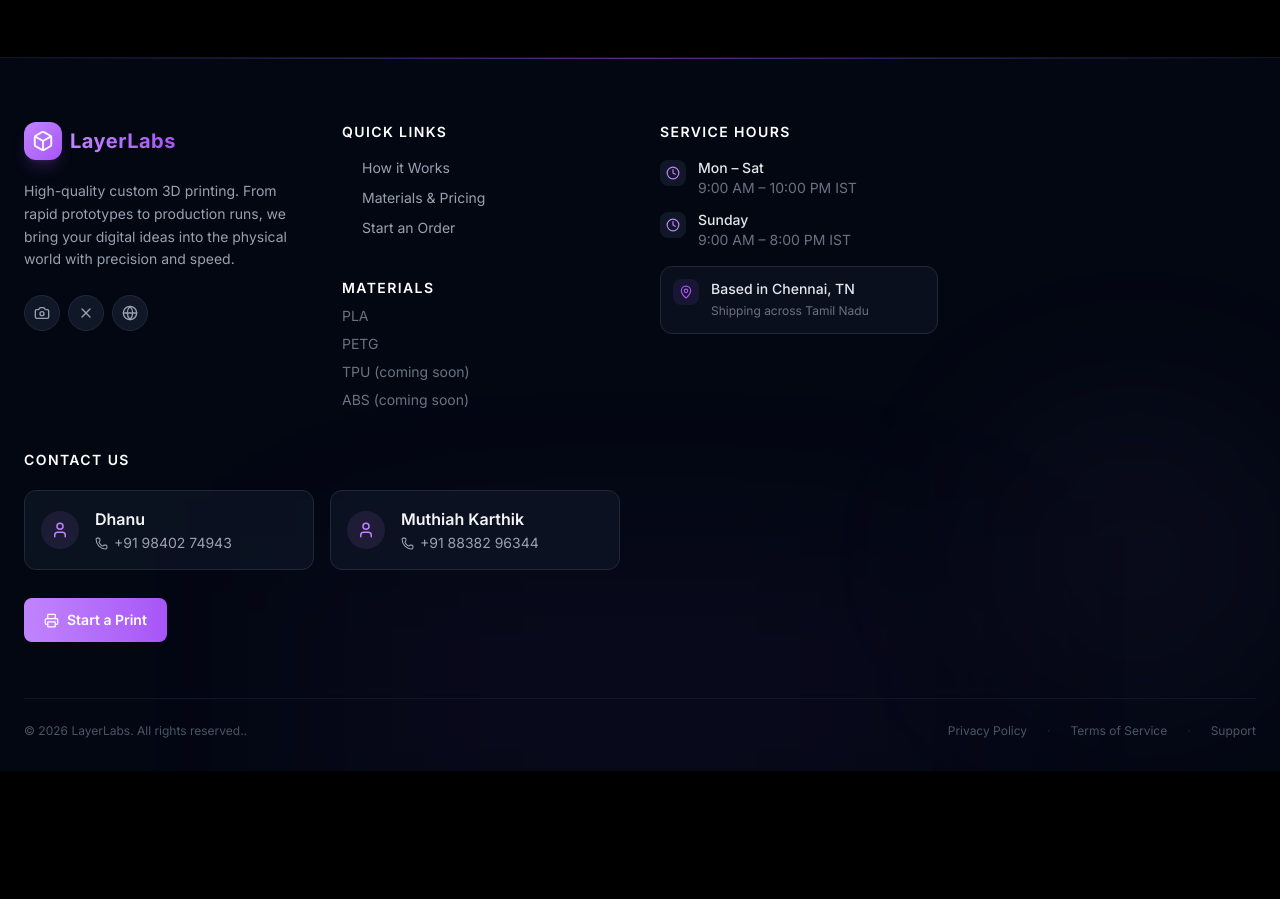
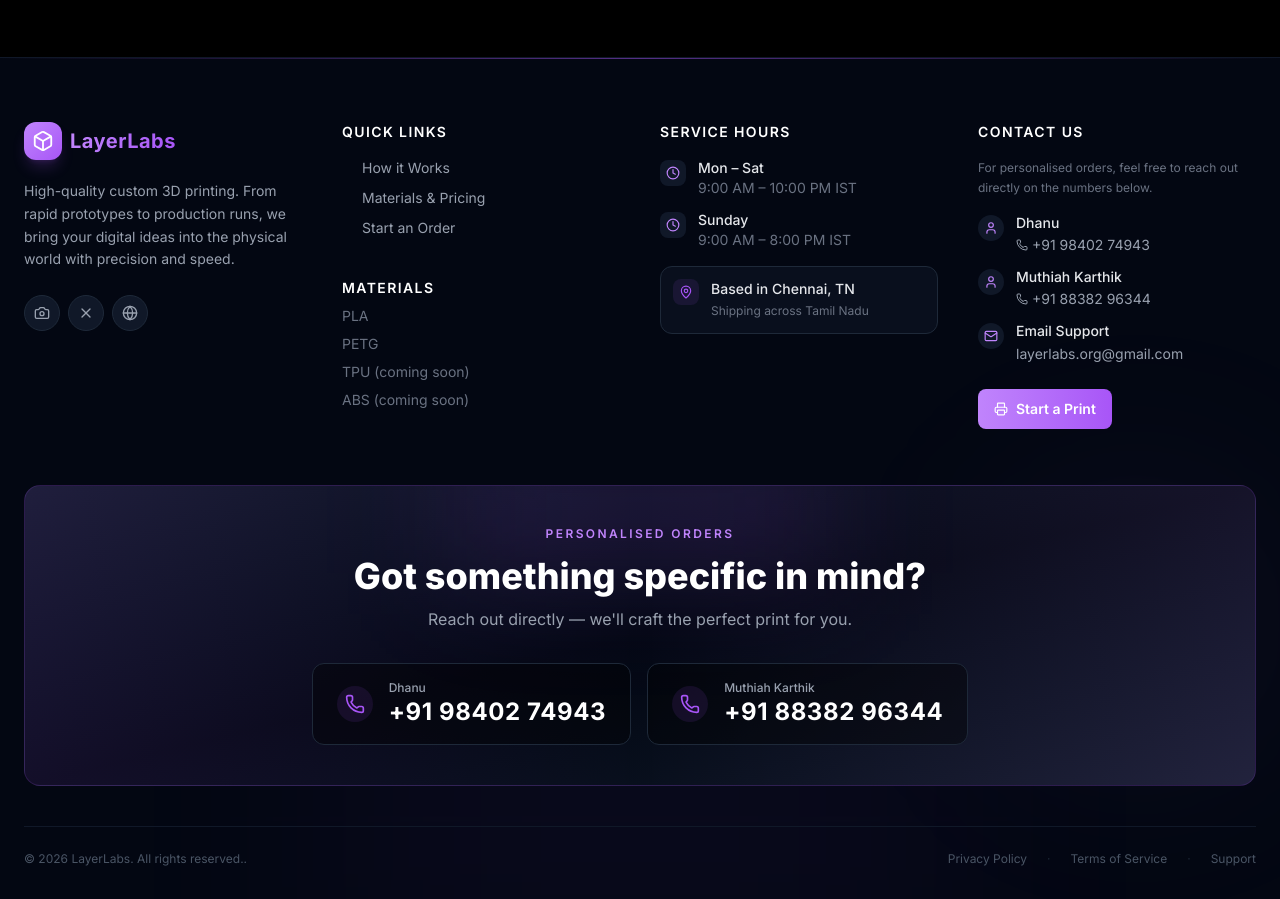
Before and after one commit to dhanupragateesh26/LayerLabs, a Next.js app in the folder frontend/: page / in a window 1280 px wide. Shown: the part 1980-2879 px from the top of the page. Before the commit the page ends 2751 px from the top, so only its background shows below. Built offline with nearby package versions, Linux system fonts and the light colour scheme.

Commit message:
fix : updated footer

```diff
--- a/frontend/src/components/ContactFooter.tsx
+++ b/frontend/src/components/ContactFooter.tsx
@@ -2,7 +2,7 @@
 
 import Link from 'next/link';
 import {
-  Phone, User, Camera, XIcon, Globe,
+  Mail, Phone, User, Camera, XIcon, Globe,
   MapPin, Box, Printer, Clock, ArrowUpRight,
 } from 'lucide-react';
 
@@ -141,40 +141,98 @@ export default function ContactFooter() {
           </div>
 
           {/* Contact */}
-          <div className="sm:col-span-2 lg:col-span-2 space-y-5">
+          <div className="space-y-4">
             <h3 className="text-white font-semibold text-sm uppercase tracking-widest">Contact Us</h3>
-            <div className="grid sm:grid-cols-2 gap-4">
+            <p className="text-gray-500 text-xs leading-relaxed">
+              For personalised orders, feel free to reach out directly on the numbers below.
+            </p>
+            <div className="space-y-3">
               {[
-                { name: 'Dhanu', phone: '+91 98402 74943' },
+                { name: 'Dhanu ', phone: '+91 98402 74943' },
                 { name: 'Muthiah Karthik', phone: '+91 88382 96344' },
               ].map(({ name, phone }) => (
-                <div key={name}
-                  className="flex items-center gap-4 bg-gray-900/60 border border-gray-800 rounded-xl p-4
-                    hover:border-brand-primary/40 hover:bg-brand-primary/5 transition-all duration-200 group">
-                  <div className="p-2.5 rounded-full bg-brand-secondary/10 text-brand-secondary group-hover:bg-brand-secondary/20 transition-colors shrink-0">
-                    <User size={18} />
+                <div key={name} className="flex items-start gap-3 group">
+                  <div className="mt-0.5 p-1.5 rounded-full bg-gray-900 text-brand-secondary group-hover:bg-brand-primary/20 transition-colors shrink-0">
+                    <User size={14} />
                   </div>
                   <div>
-                    <p className="font-semibold text-gray-100 text-base">{name}</p>
+                    <p className="font-medium text-gray-200 text-sm">{name}</p>
                     <a href={`tel:${phone.replace(/\s/g, '')}`}
-                      className="text-gray-400 text-sm mt-0.5 hover:text-brand-secondary transition-colors flex items-center gap-1.5">
-                      <Phone size={13} className="inline" /> {phone}
+                      className="text-gray-400 text-sm mt-0.5 hover:text-brand-secondary transition-colors flex items-center gap-1">
+                      <Phone size={12} className="inline" /> {phone}
                     </a>
                   </div>
                 </div>
               ))}
+
+              <div className="flex items-start gap-3 group">
+                <div className="mt-0.5 p-1.5 rounded-full bg-gray-900 text-brand-secondary group-hover:bg-brand-primary/20 transition-colors shrink-0">
+                  <Mail size={14} />
+                </div>
+                <div>
+                  <p className="font-medium text-gray-200 text-sm">Email Support</p>
+                  <a href="mailto:layerlabs.org@gmail.com"
+                    className="text-gray-400 text-sm mt-0.5 hover:text-brand-secondary transition-colors break-all">
+                    layerlabs.org@gmail.com
+                  </a>
+                </div>
+              </div>
             </div>
 
             {/* CTA */}
             <Link
               href="/order"
               className="mt-2 inline-flex items-center gap-2 bg-gradient-to-r from-brand-secondary to-brand-primary
-                text-white text-sm font-semibold px-5 py-3 rounded-lg hover:shadow-[0_0_20px_rgba(168,85,247,0.4)]
+                text-white text-sm font-semibold px-4 py-2.5 rounded-lg hover:shadow-[0_0_20px_rgba(168,85,247,0.4)]
                 hover:-translate-y-0.5 transition-all duration-200"
             >
-              <Printer size={15} />
+              <Printer size={14} />
               Start a Print
             </Link>
+          </div>
+        </div>
+
+        {/* ── Personalised Orders Banner ── */}
+        <div className="relative mb-10 rounded-2xl overflow-hidden border border-brand-primary/25 bg-gradient-to-br from-gray-900 via-gray-950 to-gray-900">
+          {/* Glow layers */}
+          <div className="absolute inset-0 bg-gradient-to-r from-brand-primary/10 via-transparent to-brand-secondary/10 pointer-events-none" />
+          <div className="absolute -top-10 left-1/2 -translate-x-1/2 w-96 h-32 bg-brand-primary/15 blur-[60px] pointer-events-none" />
+
+          <div className="relative z-10 px-8 py-10 text-center">
+            <p className="text-xs uppercase tracking-[0.2em] text-brand-secondary font-semibold mb-3">
+              Personalised Orders
+            </p>
+            <h2 className="text-2xl sm:text-3xl md:text-4xl font-extrabold text-white leading-tight mb-2">
+              Got something specific in mind?
+            </h2>
+            <p className="text-gray-400 text-sm sm:text-base mb-8 max-w-xl mx-auto">
+              Reach out directly — we&apos;ll craft the perfect print for you.
+            </p>
+
+            <div className="flex flex-col sm:flex-row items-center justify-center gap-4">
+              {[
+                { name: 'Dhanu', phone: '+91 98402 74943' },
+                { name: 'Muthiah Karthik', phone: '+91 88382 96344' },
+              ].map(({ name, phone }) => (
+                <a
+                  key={name}
+                  href={`tel:${phone.replace(/\s/g, '')}`}
+                  className="group flex items-center gap-4 bg-black/40 border border-gray-800 hover:border-brand-primary/60
+                    hover:bg-brand-primary/10 rounded-xl px-6 py-4 transition-all duration-200
+                    hover:shadow-[0_0_25px_rgba(168,85,247,0.2)] w-full sm:w-auto"
+                >
+                  <div className="p-2 rounded-full bg-brand-primary/10 text-brand-primary group-hover:bg-brand-primary/20 transition-colors shrink-0">
+                    <Phone size={20} />
+                  </div>
+                  <div className="text-left">
+                    <p className="text-gray-400 text-xs font-medium">{name}</p>
+                    <p className="text-white text-xl sm:text-2xl font-bold tracking-wide group-hover:text-brand-secondary transition-colors">
+                      {phone}
+                    </p>
+                  </div>
+                </a>
+              ))}
+            </div>
           </div>
         </div>
 
```
